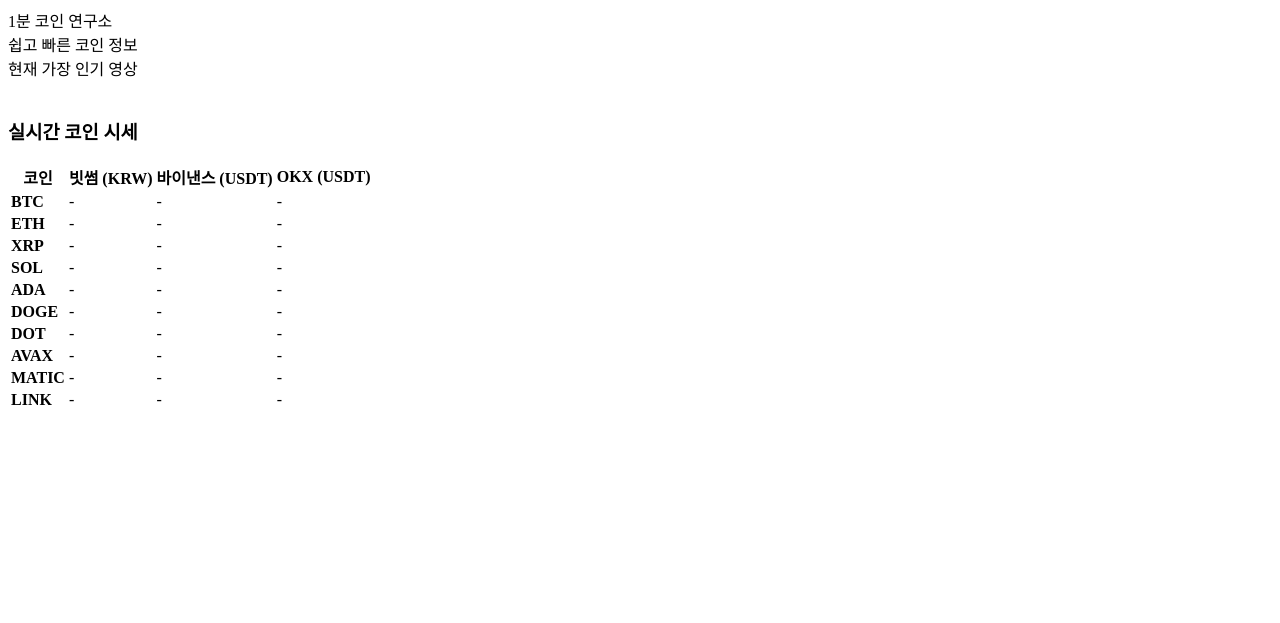
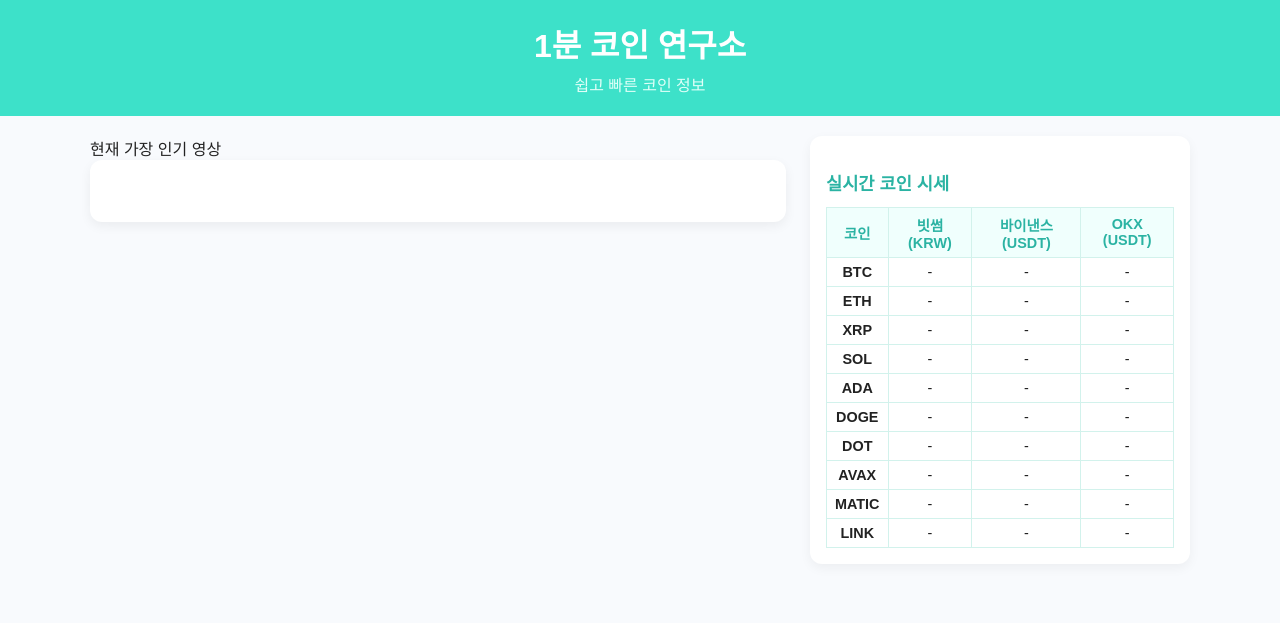
Before and after one commit to 1MinCoinLab/homepage, a Flask app: template templates/index.html in a window 1280 px wide. Shown: the top 623 px of the page. Run offline with Flask 3, Linux system fonts and the light colour scheme; the template is opened without the code that fills it, so the values that code supplies are empty; a map, chart or similar area stays blank.

Commit message:
Update style.css
리셋 버전

```diff
--- a/static/style.css
+++ b/static/style.css
@@ -1,28 +1,157 @@
+body {
+  font-family: 'Noto Sans KR', sans-serif;
+  margin: 0;
+  background: #f8fafd;
+  color: #222;
 }
 
-.coin-card {
-      background: #f5fefe;
-      border: 1px solid #d9f4f0;
-      border-radius: 12px;
-      padding: 10px 14px;
-      margin-bottom: 10px;
-      font-size: 0.97rem;
-      display: flex;
-      justify-content: space-between;
-      font-weight: 600;
-    background: #f5fefe;
-    border: 1px solid #d9f4f0;
-    border-radius: 12px;
-    padding: 10px 14px;
-    margin-bottom: 10px;
-    font-size: 0.92rem;
-    display: flex;
-    justify-content: space-between;
-    font-weight: 600;
-    white-space: pre-wrap;
+header {
+  background: #3de1c9;
+  padding: 20px;
+  text-align: center;
 }
 
+.logo {
+  font-size: 2rem;
+  font-weight: bold;
+  color: #fff;
+}
 
-.funb-search-wrapper {
-display: flex;
-justify-content: center;
+.subtitle {
+  color: #e0fff8;
+  margin-top: 6px;
+}
+
+main {
+  max-width: 1100px;
+  margin: 0 auto;
+  padding: 20px;
+}
+
+.top-wrapper {
+  display: flex;
+  flex-wrap: wrap;
+  gap: 24px;
+  margin-bottom: 40px;
+}
+
+.popular-left {
+  flex: 2;
+  min-width: 300px;
+}
+
+.popular-card {
+  background: #fff;
+  border-radius: 12px;
+  padding: 16px;
+  box-shadow: 0 4px 12px rgba(0, 0, 0, 0.06);
+  cursor: pointer;
+  transition: transform 0.2s ease;
+}
+.popular-card:hover {
+  transform: scale(1.03);
+}
+.popular-card img {
+  width: 100%;
+  border-radius: 10px;
+}
+.popular-title {
+  margin-top: 12px;
+  font-weight: 600;
+  font-size: 1.1rem;
+}
+.popular-tags {
+  margin-top: 8px;
+}
+.popular-tag {
+  background: #2bb3a3;
+  color: white;
+  padding: 4px 10px;
+  border-radius: 16px;
+  font-size: 0.85rem;
+  margin-right: 6px;
+}
+
+.coin-box {
+  flex: 1;
+  min-width: 280px;
+  background: white;
+  border-radius: 12px;
+  padding: 16px;
+  box-shadow: 0 4px 12px rgba(0, 0, 0, 0.05);
+}
+.coin-box h3 {
+  margin-bottom: 12px;
+  font-size: 1.1rem;
+  color: #2bb3a3;
+}
+.coin-table {
+  width: 100%;
+  border-collapse: collapse;
+  font-size: 0.9rem;
+}
+.coin-table th, .coin-table td {
+  border: 1px solid #d2f2ec;
+  padding: 6px 8px;
+  text-align: center;
+}
+.coin-table th {
+  background: #f0fffd;
+  color: #2bb3a3;
+}
+
+.video-grid {
+  display: grid;
+  grid-template-columns: repeat(auto-fit, minmax(180px, 1fr));
+  gap: 20px;
+}
+.video {
+  background: white;
+  padding: 12px;
+  border-radius: 10px;
+  box-shadow: 0 2px 8px rgba(0, 0, 0, 0.06);
+  text-align: center;
+  cursor: pointer;
+}
+.video img {
+  width: 100%;
+  border-radius: 6px;
+}
+.video-title {
+  font-size: 0.95rem;
+  font-weight: 600;
+  margin-top: 8px;
+}
+.video-tags {
+  margin-top: 6px;
+}
+.tag {
+  display: inline-block;
+  background: #2bb3a3;
+  color: white;
+  padding: 3px 8px;
+  border-radius: 12px;
+  font-size: 0.8rem;
+  margin: 2px 4px;
+}
+
+.modal {
+  display: none;
+  position: fixed;
+  top: 0; left: 0; width: 100vw; height: 100vh;
+  background: rgba(0, 0, 0, 0.7);
+  justify-content: center;
+  align-items: center;
+  z-index: 1000;
+}
+.modal.active {
+  display: flex;
+}
+.modal-content iframe {
+  width: 90vw;
+  max-width: 560px;
+  height: 315px;
+  border: none;
+  border-radius: 10px;
+  background: white;
+}
```
